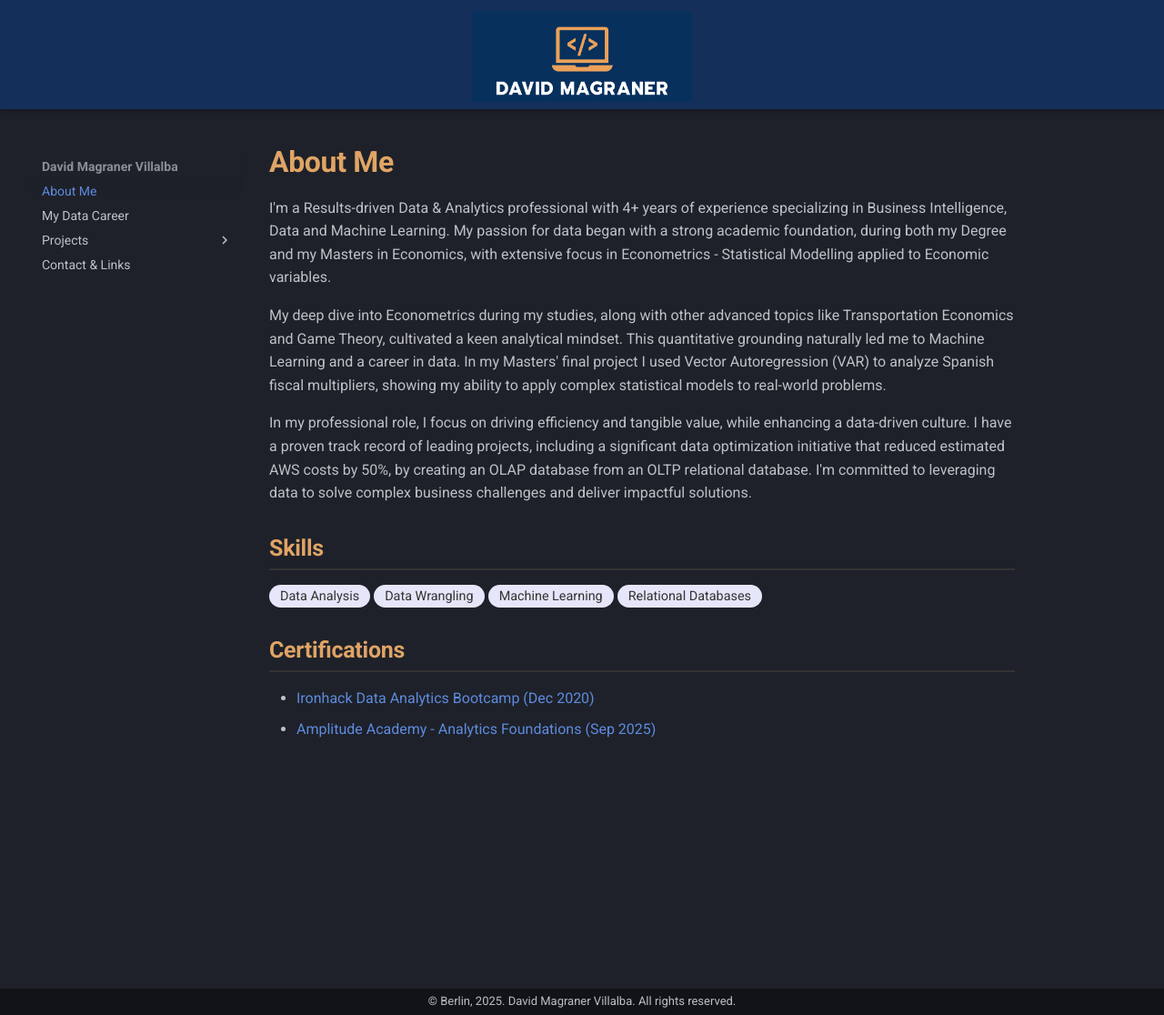
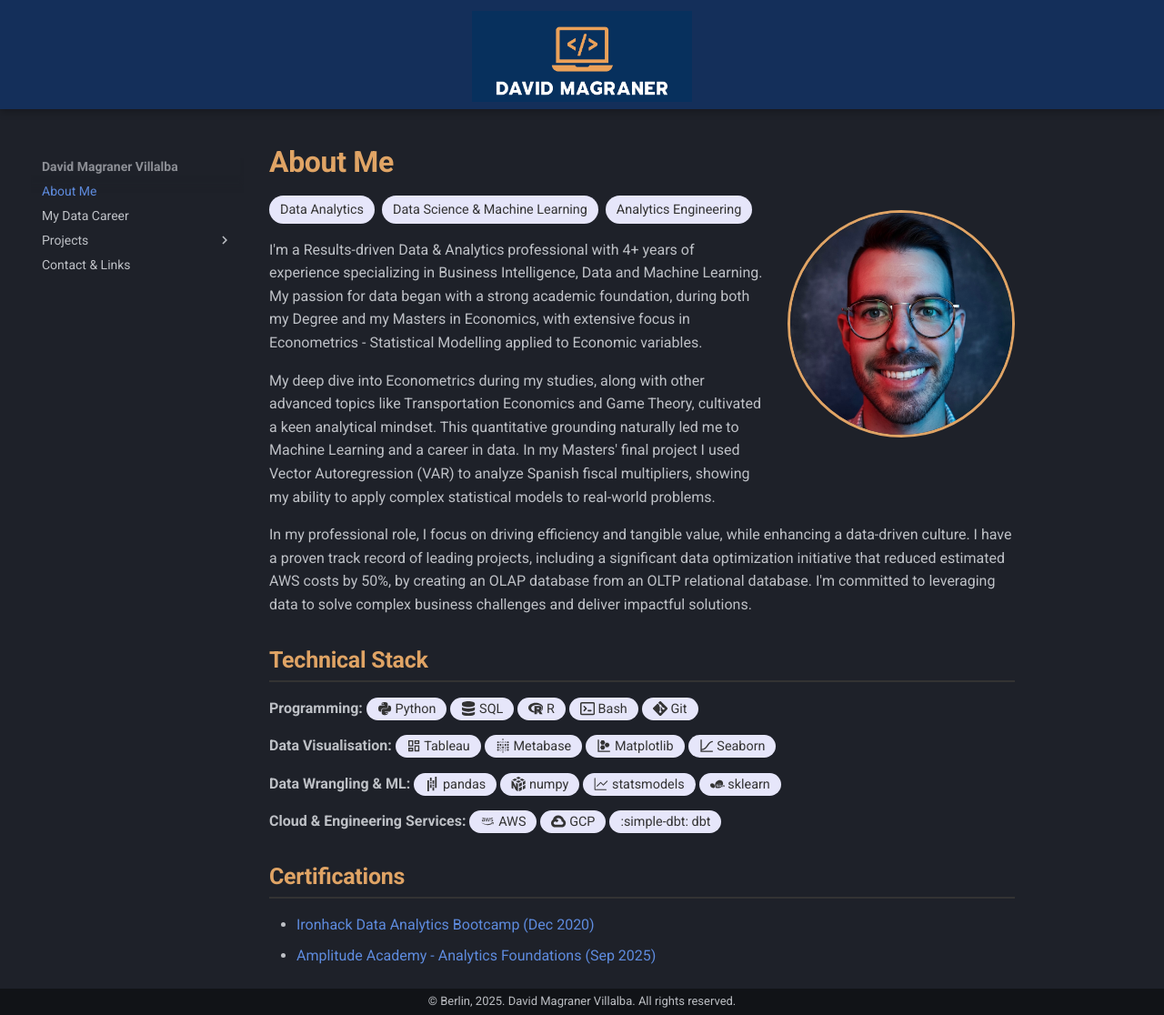
Before and after one commit to mavidvd/my-portfolio, an MkDocs documentation site: the page built from docs/index.md, in a window 1280 px wide and 1116 px high. Shown: the whole window at 91% size. Built offline with MkDocs 1.6.1 and Material for MkDocs 9.7.7, drawn with Linux system fonts in a browser that asks for light colours.

Commit message:
Edit CV file link

```diff
--- a/docs/index.md
+++ b/docs/index.md
@@ -1,17 +1,52 @@
-I'm a Results-driven Data & Analytics professional with 4+ years of experience specializing in Business Intelligence, Data and Machine Learning. My passion for data began with a strong academic foundation, during both my Degree and my Masters in Economics, with extensive focus in Econometrics - Statistical Modelling applied to Economic variables.
+<div class="profile-header-flex">
 
-My deep dive into Econometrics during my studies, along with other advanced topics like Transportation Economics and Game Theory, cultivated a keen analytical mindset. This quantitative grounding naturally led me to Machine Learning and a career in data. In my Masters' final project I used Vector Autoregression (VAR) to analyze Spanish fiscal multipliers, showing my ability to apply complex statistical models to real-world problems.
+<figure class="profile-image-container">
+        <img src="/assets/headshot.jpeg"
+             alt="Your Professional Headshot"
+             class="profile-image"
+             style="border-radius: 50%;
+                    width: 250px;
+                    height: 250px;
+                    object-fit: cover;
+                    border: 3px solid #E0A465;">
+    </figure>
 
-In my professional role, I focus on driving efficiency and tangible value, while enhancing a data-driven culture. I have a proven track record of leading projects, including a significant data optimization initiative that reduced estimated AWS costs by 50%, by creating an OLAP database from an OLTP relational database. I'm committed to leveraging data to solve complex business challenges and deliver impactful solutions.
+<div class="profile-text">
+<div class="tag-container">
+    <span class="tag">Data Analytics</span>
+    <span class="tag">Data Science & Machine Learning</span>
+    <span class="tag">Analytics Engineering</span>
+    </div>
 
-## Skills
+<p>I'm a Results-driven Data & Analytics professional with 4+ years of experience specializing in Business Intelligence, Data and Machine Learning. My passion for data began with a strong academic foundation, during both my Degree and my Masters in Economics, with extensive focus in Econometrics - Statistical Modelling applied to Economic variables.</p>
 
-<div class="tag-container">
-    <span class="tag">Data Analysis</span>
-    <span class="tag">Data Wrangling</span>
-    <span class="tag">Machine Learning</span>
-    <span class="tag">Relational Databases</span>
-    </div>
+<p>My deep dive into Econometrics during my studies, along with other advanced topics like Transportation Economics and Game Theory, cultivated a keen analytical mindset. This quantitative grounding naturally led me to Machine Learning and a career in data. In my Masters' final project I used Vector Autoregression (VAR) to analyze Spanish fiscal multipliers, showing my ability to apply complex statistical models to real-world problems.</p> </div> </div>
+<p class="mt-lg">In my professional role, I focus on driving efficiency and tangible value, while enhancing a data-driven culture. I have a proven track record of leading projects, including a significant data optimization initiative that reduced estimated AWS costs by 50%, by creating an OLAP database from an OLTP relational database. I'm committed to leveraging data to solve complex business challenges and deliver impactful solutions.</p>
+
+## Technical Stack
+**Programming:**
+<span class="tag"> :fontawesome-brands-python: Python</span>
+<span class="tag"> :fontawesome-solid-database: SQL</span>
+<span class="tag"> :simple-r: R</span>
+<span class="tag"> :octicons-terminal-16: Bash</span>
+<span class="tag"> :simple-git: Git</span>
+
+**Data Visualisation:**
+<span class="tag"> :material-view-dashboard-outline: Tableau</span>
+<span class="tag"> :simple-metabase: Metabase</span>
+<span class="tag"> :material-chart-scatter-plot-hexbin: Matplotlib</span>
+<span class="tag"> :material-chart-bell-curve-cumulative: Seaborn</span>
+
+**Data Wrangling & ML:**
+<span class="tag"> :simple-pandas: pandas</span>
+<span class="tag"> :simple-numpy: numpy</span>
+<span class="tag"> :octicons-graph-24: statsmodels</span>
+<span class="tag"> :simple-scikitlearn: sklearn</span>
+
+**Cloud & Engineering Services:**
+<span class="tag"> :material-aws: AWS</span>
+<span class="tag"> :simple-googlecloud: GCP</span>
+<span class="tag"> :simple-dbt: dbt</span>
 
 ## Certifications
 
--- a/docs/stylesheets/cv.css
+++ b/docs/stylesheets/cv.css
@@ -80,21 +80,21 @@ h2 {
 
 .download-button {
     /* Color and Background */
-    background-color: var(--md-accent-fg-color); /* The theme's highlight color (e.g., blue/teal) */
+    background-color: #142F5A; /* The theme's highlight color (e.g., blue/teal) */
     color: var(--md-accent-bg-color) !important; /* White text for high contrast */
-    border-color: var(--md-accent-fg-color) !important; /* Matching border color */
-
+    border-radius: 6px;
+    border: 1px solid #E0A465;
+    color: #f0f0f0 !important;
     /* Size and Font */
     font-size: 1.1em !important;
     padding: 0.75em 1.5em !important;
-
     /* Ensure icon color matches the text */
     text-shadow: none;
 }
 
 /* Hover Effect - Optional, but recommended for feedback */
 .download-button:hover {
-    background-color: var(--md-accent-fg-color); /* Keep the background solid */
+    background-color: #09386dff; /* Keep the background solid */
     filter: brightness(1.2); /* Make it slightly brighter on hover */
 }
 
--- a/docs/stylesheets/extra.css
+++ b/docs/stylesheets/extra.css
@@ -29,6 +29,13 @@
     margin-bottom: 15px;
 }
 
+.mb-sm {
+    margin-bottom: 0rem !important; /* Adjust this value (e.g., 0.5rem or 8px) */
+}
+
+.mt-lg {
+    margin-top: 0rem !important; /* Adds space above the final paragraph */
+}
 
 /* Target the header container that holds the logo */
 .md-header__inner {
@@ -106,10 +113,10 @@
   font-weight: 700;            /* Make it bold */
 }
 
- Tag setup
+/* Tag setup */
 .tag-container {
     display: flex;
-    flex-wrap: wrap;
+    align: center;
     gap: 8px; /* Space between tags */
 }
 .tag {
@@ -145,3 +152,36 @@
     /* You may also adjust font-weight if desired */
     /* font-weight: 300; */
 }
+
+/* --- Styling for Profile Image and Text Layout --- */
+
+/* 1. Flexbox Container */
+.profile-header-flex {
+    display: flex; /* Enables flex layout */
+    align-items: flex-start; /* Aligns items to the top (important for text placement) */
+    gap: 25px; /* Adds space between the image and the text */
+    margin-bottom: 0em; /* Space below the image/intro text block */
+    flex-direction: row-reverse;
+}
+
+/* 2. Image Container (to control its width and prevent shrinking) */
+.profile-image-container {
+    flex-shrink: 0; /* Prevents the image from shrinking */
+    text-align: center;
+    margin: 0; /* Resetting the figure's default margin */
+}
+
+/* 3. Text Container (to allow it to fill remaining space) */
+.profile-text {
+    flex-grow: 1; /* Allows the text to take up the rest of the available width */
+}
+
+/* 4. Responsive Breakpoint (VERY IMPORTANT) */
+/* On small screens (like mobile), stack the image and text vertically */
+@media screen and (max-width: 768px) {
+    .profile-header-flex {
+        flex-direction: column; /* Stacks items vertically */
+        align-items: center; /* Centers items when stacked */
+        flex-direction: row-reverse;
+    }
+}
--- a/mkdocs.yml
+++ b/mkdocs.yml
@@ -21,14 +21,18 @@ plugins: [] # Since searchbox is not included, there will be no searchbox.
 markdown_extensions:
   - attr_list  # This is usually the key fix
   - md_in_html # This is often required if you mix Markdown and HTML like this
+  - pymdownx.emoji:
+      emoji_index: !!python/name:materialx.emoji.twemoji
+      emoji_generator: !!python/name:materialx.emoji.to_svg
 
 nav:
   - About Me: index.md
   - My Data Career: career.md
   - Projects:
-    - ProjectA: project1.md
-    - ProjectB: project2.md
-    - ProjectC: project3.md
+    - From OLTP to OLAP: project1.md
+    - Route Calculator: project2.md
+    - Fiscal Multipliers: project3.md
+    - Invoice Database: project4.md
   - Contact & Links: contact.md
 
 extra:
```
Also changed, not shown: docs/career.md (+1 -1 lines), docs/contact.md (+1 -1 lines), docs/project1.md (+5 -0 lines), docs/project2.md (+4 -0 lines), docs/project3.md (+4 -0 lines), docs/project4.md (added, +4 -0 lines), docs/assets/headshot.jpeg (added).
